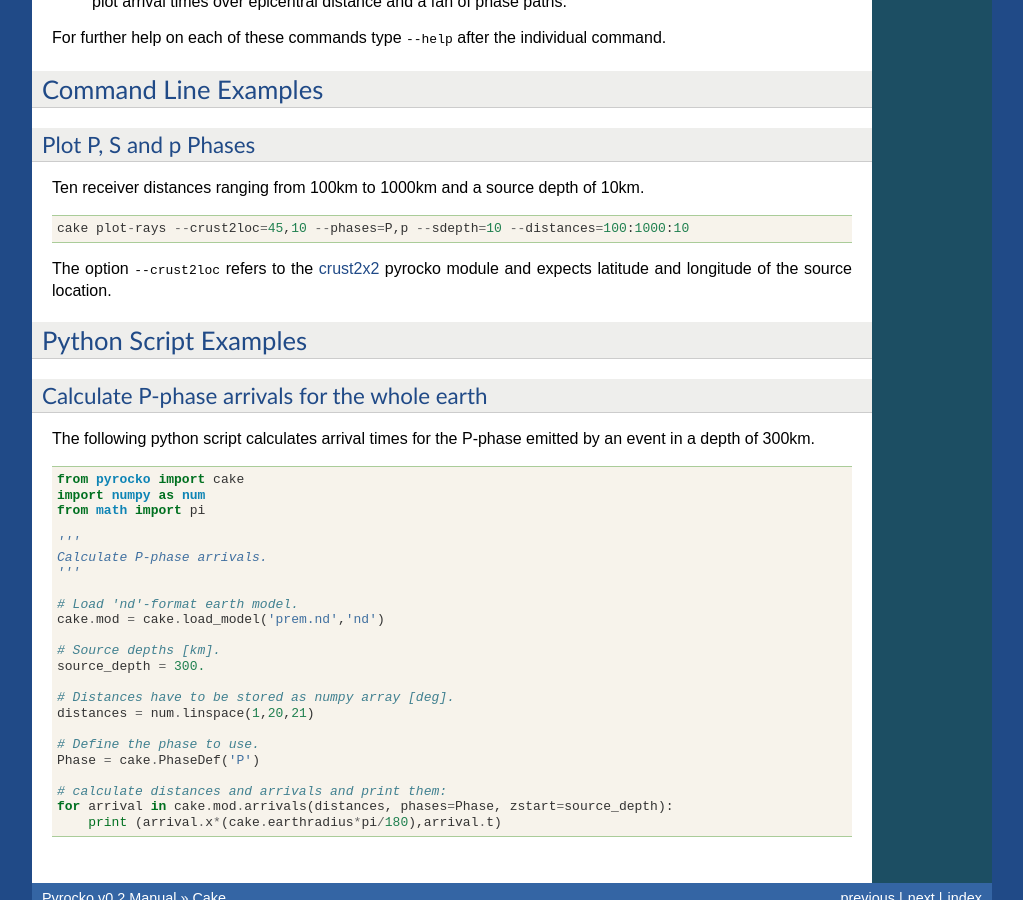
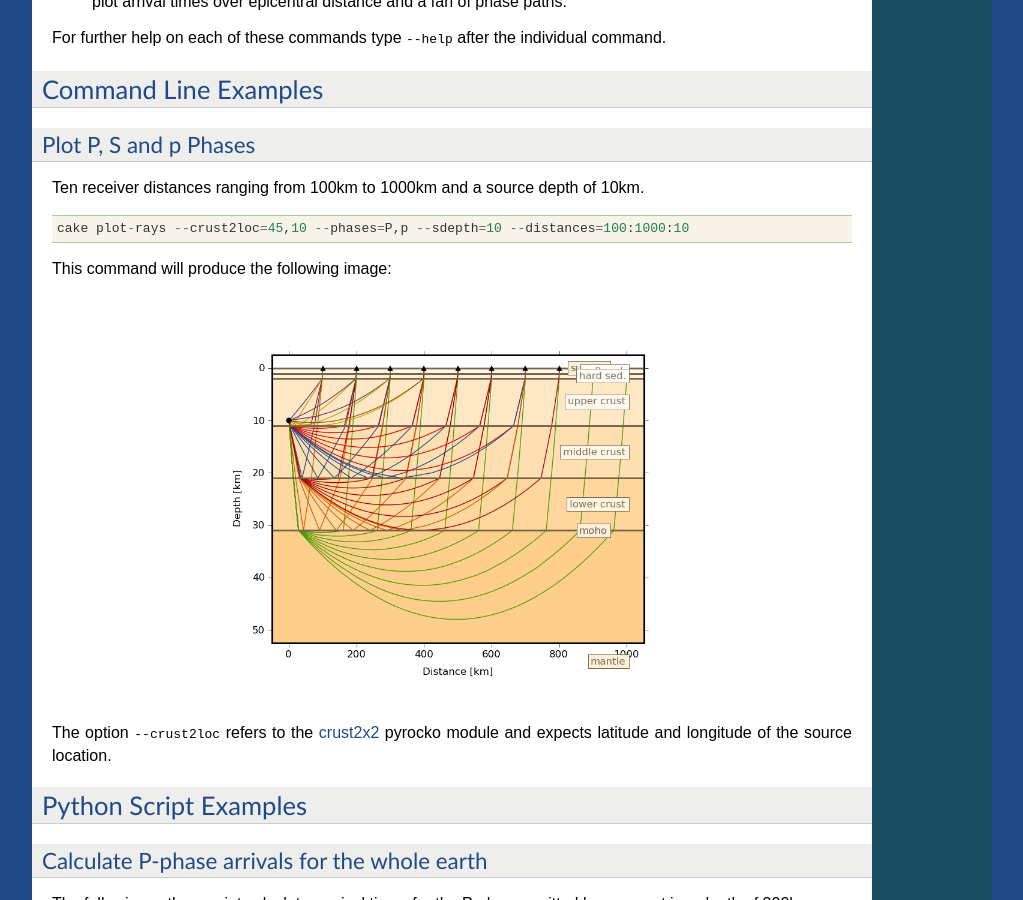
Before and after one commit to pyrocko/pyrocko, a Sphinx documentation site: the page built from doc/cake_doc.rst, in a window 1280 px wide and 900 px high, scrolled down 857 px. Shown: the whole window, without its empty margins (128-1151 px from the left). Built offline with Sphinx 7.4.7, drawn with Linux system fonts in a browser that asks for light colours.

Commit message:
Cake example image

```diff
--- a/doc/cake_doc.rst
+++ b/doc/cake_doc.rst
@@ -57,6 +57,11 @@ Ten receiver distances ranging from 100km to 1000km and a source depth of 10km.
 
     cake plot-rays --crust2loc=45,10 --phases=P,p --sdepth=10 --distances=100:1000:10
 
+This command will produce the following image:
+
+.. figure:: cake_plot_example.png
+    :scale: 60%
+
 The option ``--crust2loc`` refers to the `crust2x2 <http://emolch.github.com/pyrocko/crust2x2.html>`_ pyrocko module and expects latitude and longitude of the source location.
 
 Python Script Examples
@@ -66,6 +71,7 @@ Calculate P-phase arrivals for the whole earth
 ^^^^^^^^^^^^^^^^^^^^^^^^^^^^^^^^^^^^^^^^^^^^^^
 
 The following python script calculates arrival times for the P-phase emitted by an event in a depth of 300km.
+
 
 ::
 
```
